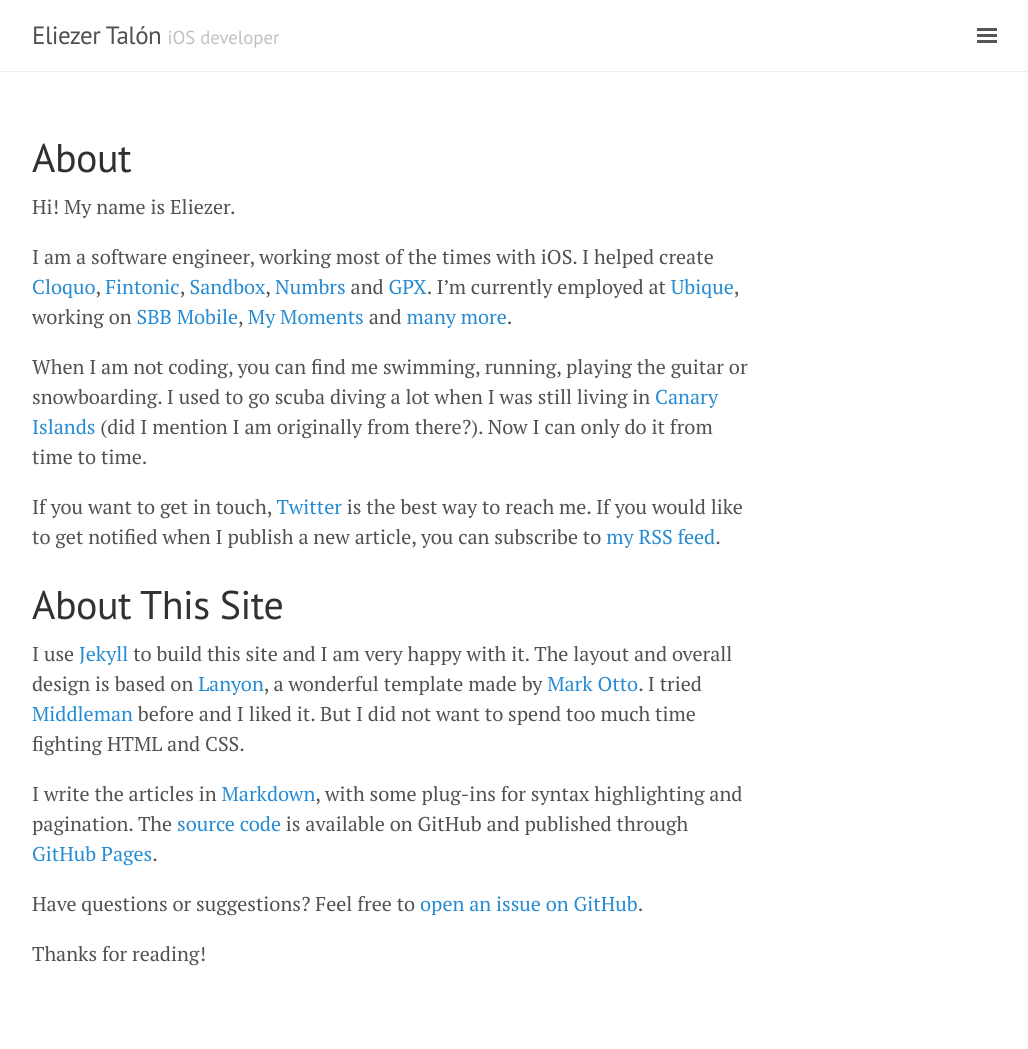
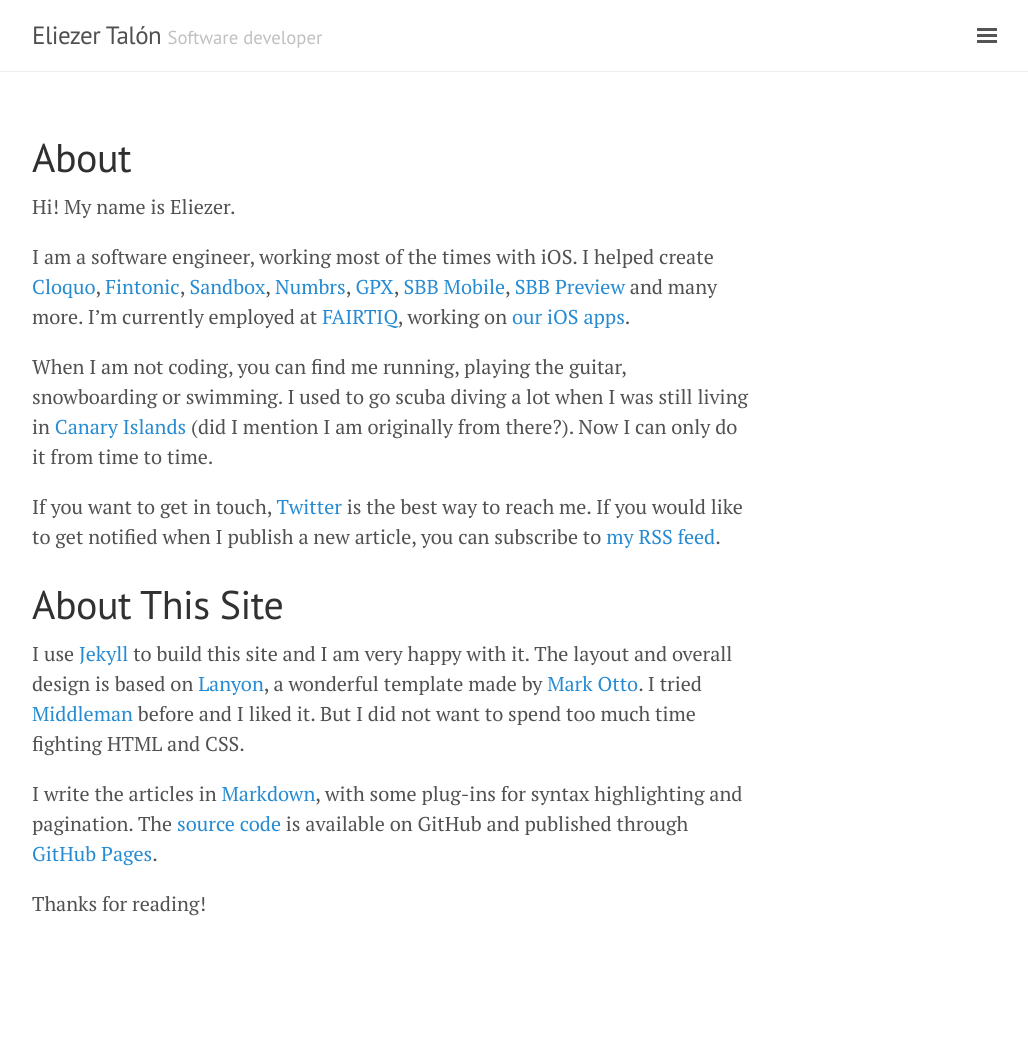
Before and after one commit to elitalon/elitalon.github.io, a Jekyll site: the page built from about.md, in a window 1280 px wide. Shown: the whole page, without its empty margins (248-1276 px from the left). Built offline with Jekyll 4.4.1, drawn with Linux system fonts in a browser that asks for light colours; after the commit the page ends 999 px from its top, so only the background shows below that.

Commit message:
Update "About" page

```diff
--- a/_config.yml
+++ b/_config.yml
@@ -21,8 +21,8 @@
 
 # Default content
 title:        "Eliezer Talón"
-tagline:      "iOS developer"
-description:  "I am an software engineer from Canary Islands, working most of the time on iOS. I like playing guitar, snowboarding, scuba diving and running. I write here mostly about software development."
+tagline:      "Software developer"
+description:  "I am a Spanish software developer from Canary Islands, currently living in Switzerland. I have focused on iOS development, but I dabble in other fields. I like playing guitar, snowboarding, scuba diving and running. I write here mostly about software development."
 
 # About/contact
 author:
--- a/about.md
+++ b/about.md
@@ -4,9 +4,9 @@
 ---
 Hi! My name is Eliezer.
 
-I am a software engineer, working most of the times with iOS. I helped create [Cloquo](https://twitter.com/cloquo), [Fintonic](https://itunes.apple.com/es/app/fintonic-tus-finanzas-personales./id672220319?mt=8), [Sandbox](http://sandbox.is), [Numbrs](https://itunes.apple.com/de/app/centralway-numbrs/id652918824?mt=8) and [GPX](https://itunes.apple.com/us/app/gpx-global-player-exchange/id1064902420?mt=8). I'm currently employed at [Ubique](https://www.ubique.ch), working on [SBB Mobile](https://itunes.apple.com/ch/app/sbb-mobile/id294855237), [My Moments](https://itunes.apple.com/ch/app/my-moments-powered-by-ifolor/id1337116139) and [many more](https://www.ubique.ch/en/projects/).
+I am a software engineer, working most of the times with iOS. I helped create [Cloquo](https://twitter.com/cloquo), [Fintonic](https://itunes.apple.com/app/fintonic-tus-finanzas-personales./id672220319?mt=8), [Sandbox](http://sandbox.is), [Numbrs](https://itunes.apple.com/de/app/centralway-numbrs/id652918824?mt=8), [GPX](https://itunes.apple.com/app/gpx-global-player-exchange/id1064902420?mt=8), [SBB Mobile](https://itunes.apple.com/app/sbb-mobile/id294855237), [SBB Preview](https://itunes.apple.com/app/sbb-preview/id1074833098) and many more. I'm currently employed at [FAIRTIQ](https://fairtiq.com), working on [our iOS apps](https://apps.apple.com/developer/fairtiq-ag/id1094360402).
 
-When I am not coding, you can find me swimming, running, playing the guitar or snowboarding. I used to go scuba diving a lot when I was still living in [Canary Islands](https://en.wikipedia.org/wiki/Canary_Islands) (did I mention I am originally from there?). Now I can only do it from time to time.
+When I am not coding, you can find me running, playing the guitar, snowboarding or swimming. I used to go scuba diving a lot when I was still living in [Canary Islands](https://en.wikipedia.org/wiki/Canary_Islands) (did I mention I am originally from there?). Now I can only do it from time to time.
 
 If you want to get in touch, [Twitter]({{ site.social_media.twitter }}) is the best way to reach me. If you would like to get notified when I publish a new article, you can subscribe to [my RSS feed]({{ site.feed_url }}).
 
@@ -15,6 +15,4 @@
 
 I write the articles in [Markdown](http://daringfireball.net/projects/markdown/), with some plug-ins for syntax highlighting and pagination. The [source code](https://github.com/elitalon/elitalon.github.io) is available on GitHub and published through [GitHub Pages](https://pages.github.com).
 
-Have questions or suggestions? Feel free to <a href="{{ site.license.source }}/issues/new">open an issue on GitHub</a>.
-
 Thanks for reading!
```
